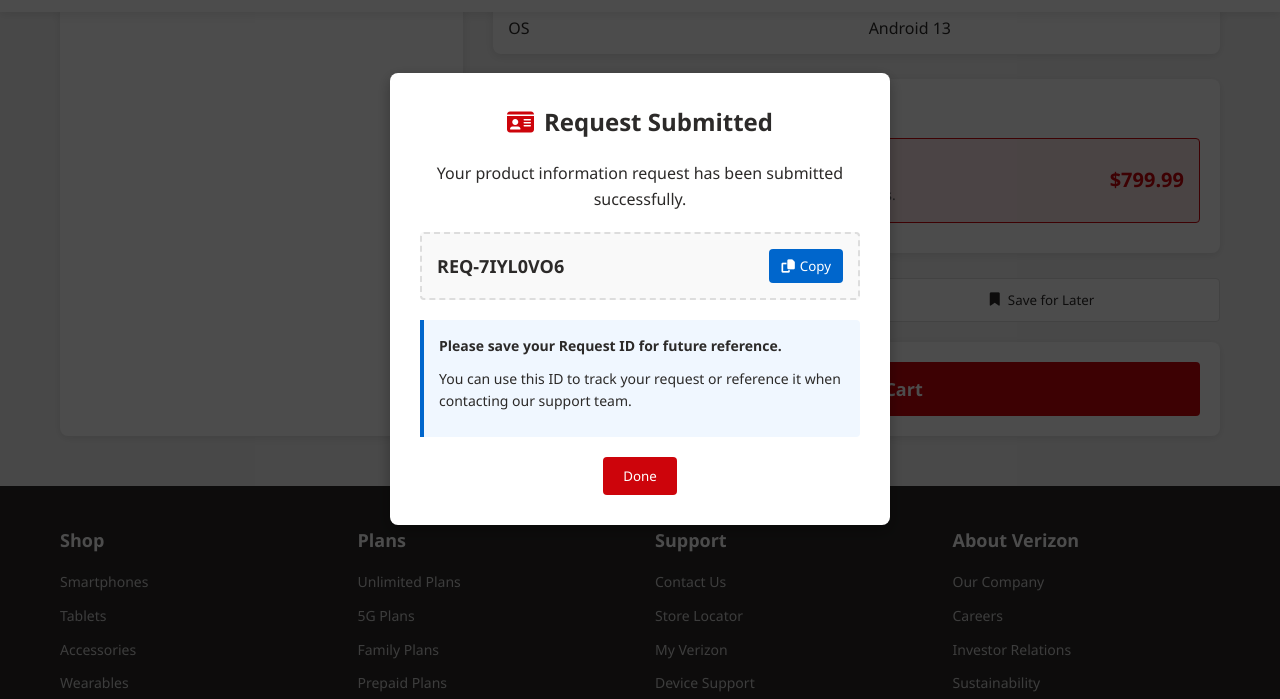
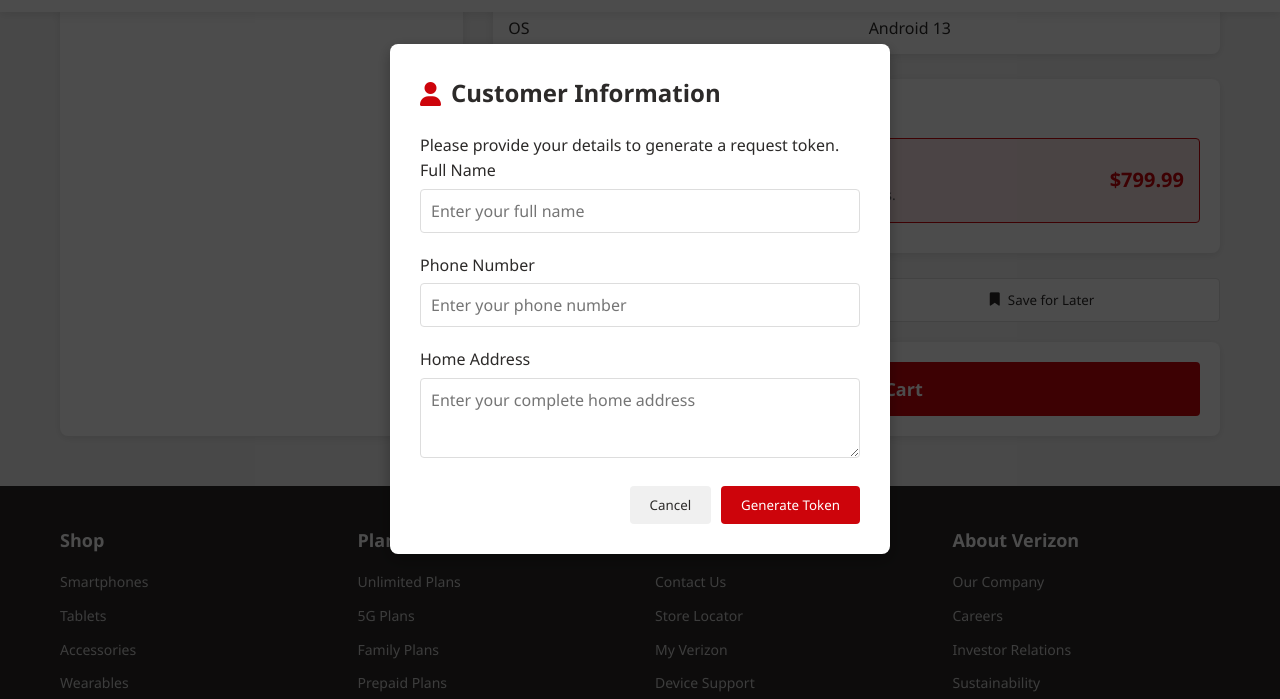
Before and after one commit to sprite-web/sprite_quote, a plain HTML site: page verizon/index.html in a window 1280 px wide. Both pictures are taken after a click on the button "Get Request Token". Shown: the part 898-1597 px from the top of the page. Drawn offline with Linux system fonts and the light colour scheme.

Commit message:
Update index.html

```diff
--- a/verizon/index.html
+++ b/verizon/index.html
@@ -345,6 +345,68 @@
             font-size: 20px;
         }
 
+        /* Customer Info Modal */
+        .customer-modal {
+            display: none;
+            position: fixed;
+            top: 0;
+            left: 0;
+            width: 100%;
+            height: 100%;
+            background-color: rgba(0, 0, 0, 0.7);
+            z-index: 1000;
+            align-items: center;
+            justify-content: center;
+        }
+
+        .customer-modal.active {
+            display: flex;
+        }
+
+        .customer-modal-content {
+            background-color: white;
+            padding: 30px;
+            border-radius: 8px;
+            width: 90%;
+            max-width: 500px;
+            box-shadow: 0 5px 15px rgba(0, 0, 0, 0.3);
+        }
+
+        .customer-modal h2 {
+            margin-bottom: 20px;
+            color: var(--verizon-dark);
+            display: flex;
+            align-items: center;
+            gap: 10px;
+        }
+
+        .customer-modal h2 i {
+            color: var(--verizon-red);
+        }
+
+        .form-group {
+            margin-bottom: 20px;
+        }
+
+        .form-group label {
+            display: block;
+            margin-bottom: 5px;
+            font-weight: 500;
+        }
+
+        .form-group input, .form-group textarea {
+            width: 100%;
+            padding: 10px;
+            border: 1px solid #ddd;
+            border-radius: 4px;
+            font-size: 16px;
+        }
+
+        .form-group textarea {
+            height: 80px;
+            resize: vertical;
+        }
+
         /* Request ID Modal */
         .request-modal {
             display: none;
@@ -433,7 +495,7 @@
 
         .modal-actions {
             display: flex;
-            justify-content: center;
+            justify-content: flex-end;
             gap: 10px;
             margin-top: 20px;
         }
@@ -762,10 +824,36 @@
         </div>
     </div>
 
+    <!-- Customer Information Modal -->
+    <div class="customer-modal" id="customerModal">
+        <div class="customer-modal-content">
+            <h2><i class="fas fa-user"></i> Customer Information</h2>
+            <p>Please provide your details to generate a request token.</p>
+            <form id="customerForm">
+                <div class="form-group">
+                    <label for="full-name">Full Name</label>
+                    <input type="text" id="full-name" required placeholder="Enter your full name">
+                </div>
+                <div class="form-group">
+                    <label for="phone-number">Phone Number</label>
+                    <input type="tel" id="phone-number" required placeholder="Enter your phone number">
+                </div>
+                <div class="form-group">
+                    <label for="home-address">Home Address</label>
+                    <textarea id="home-address" required placeholder="Enter your complete home address"></textarea>
+                </div>
+                <div class="modal-actions">
+                    <button type="button" class="btn btn-secondary" id="cancelCustomer">Cancel</button>
+                    <button type="submit" class="btn btn-primary">Generate Token</button>
+                </div>
+            </form>
+        </div>
+    </div>
+
     <!-- Request ID Modal -->
     <div class="request-modal" id="requestModal">
         <div class="request-modal-content">
-            <h2><i class="fas fa-id-card"></i> Request Submitted</h2>
+            <h2><i class="fas fa-id-card"></i> Request Token Generated</h2>
             <p>Your product information request has been submitted successfully.</p>
 
             <div class="request-id-display">
@@ -776,8 +864,10 @@
             </div>
 
             <div class="request-info">
-                <p><strong>Please save your Request ID for future reference.</strong></p>
-                <p>You can use this ID to track your request or reference it when contacting our support team.</p>
+                <p><strong>Please save your Request Token for future reference.</strong></p>
+                <p>You can use this token to track your request or reference it when contacting our support team.</p>
+                <p><strong>Customer Details:</strong></p>
+                <p id="customerDetails">Name: John Doe<br>Phone: (555) 123-4567<br>Address: 123 Main St, Anytown, USA</p>
             </div>
 
             <div class="modal-actions">
@@ -788,7 +878,7 @@
 
     <!-- Notification -->
     <div class="notification" id="notification">
-        <i class="fas fa-check-circle"></i> Request ID copied to clipboard!
+        <i class="fas fa-check-circle"></i> Request Token copied to clipboard!
     </div>
 
     <footer>
@@ -944,11 +1034,15 @@
             const storageOptions = document.querySelectorAll('.storage-option');
             const addToCartButton = document.querySelector('.add-to-cart');
             const cartCount = document.querySelector('.cart-count');
+            const customerModal = document.getElementById('customerModal');
             const requestModal = document.getElementById('requestModal');
             const requestInfoBtn = document.getElementById('request-info');
+            const customerForm = document.getElementById('customerForm');
+            const cancelCustomerBtn = document.getElementById('cancelCustomer');
             const closeRequestModalBtn = document.getElementById('closeRequestModal');
             const copyRequestIdBtn = document.getElementById('copyRequestId');
             const requestIdText = document.getElementById('requestIdText');
+            const customerDetails = document.getElementById('customerDetails');
             const saveProductBtn = document.getElementById('save-product');
 
             colorOptions.forEach(option => {
@@ -980,14 +1074,44 @@
                 }, 2000);
             });
 
-            // Request ID functionality
+            // Request Token functionality
             requestInfoBtn.addEventListener('click', function() {
+                // Show customer information modal first
+                customerModal.classList.add('active');
+            });
+
+            // Customer form submission
+            customerForm.addEventListener('submit', function(e) {
+                e.preventDefault();
+
+                const fullName = document.getElementById('full-name').value;
+                const phoneNumber = document.getElementById('phone-number').value;
+                const homeAddress = document.getElementById('home-address').value;
+
+                // Validate form
+                if (!fullName || !phoneNumber || !homeAddress) {
+                    showNotification('Please fill in all fields');
+                    return;
+                }
+
                 // Generate a new request ID
                 const requestId = generateRequestId();
                 requestIdText.textContent = requestId;
 
-                // Show the modal
+                // Update customer details in the request modal
+                customerDetails.innerHTML = `Name: ${fullName}<br>Phone: ${phoneNumber}<br>Address: ${homeAddress}`;
+
+                // Close customer modal and show request modal
+                customerModal.classList.remove('active');
                 requestModal.classList.add('active');
+
+                // Reset form
+                customerForm.reset();
+            });
+
+            cancelCustomerBtn.addEventListener('click', function() {
+                customerModal.classList.remove('active');
+                customerForm.reset();
             });
 
             closeRequestModalBtn.addEventListener('click', function() {
@@ -998,7 +1122,7 @@
                 // Copy request ID to clipboard
                 navigator.clipboard.writeText(requestIdText.textContent)
                     .then(() => {
-                        showNotification('Request ID copied to clipboard!');
+                        showNotification('Request Token copied to clipboard!');
                     })
                     .catch(err => {
                         console.error('Failed to copy: ', err);
@@ -1009,7 +1133,7 @@
                         textArea.select();
                         document.execCommand('copy');
                         document.body.removeChild(textArea);
-                        showNotification('Request ID copied to clipboard!');
+                        showNotification('Request Token copied to clipboard!');
                     });
             });
 
@@ -1018,8 +1142,12 @@
                 showNotification('Product saved for later!');
             });
 
-            // Close modal when clicking outside
+            // Close modals when clicking outside
             window.addEventListener('click', function(e) {
+                if (e.target === customerModal) {
+                    customerModal.classList.remove('active');
+                    customerForm.reset();
+                }
                 if (e.target === requestModal) {
                     requestModal.classList.remove('active');
                 }
```
